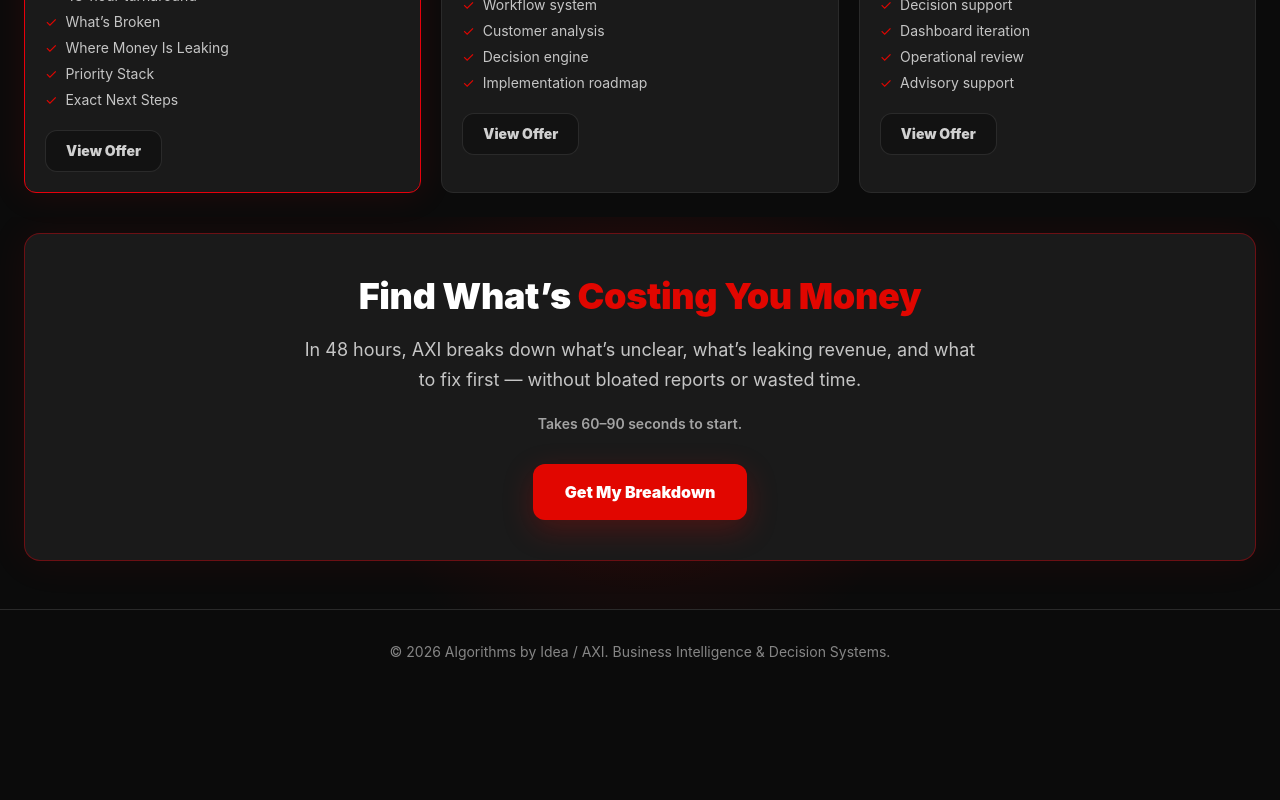
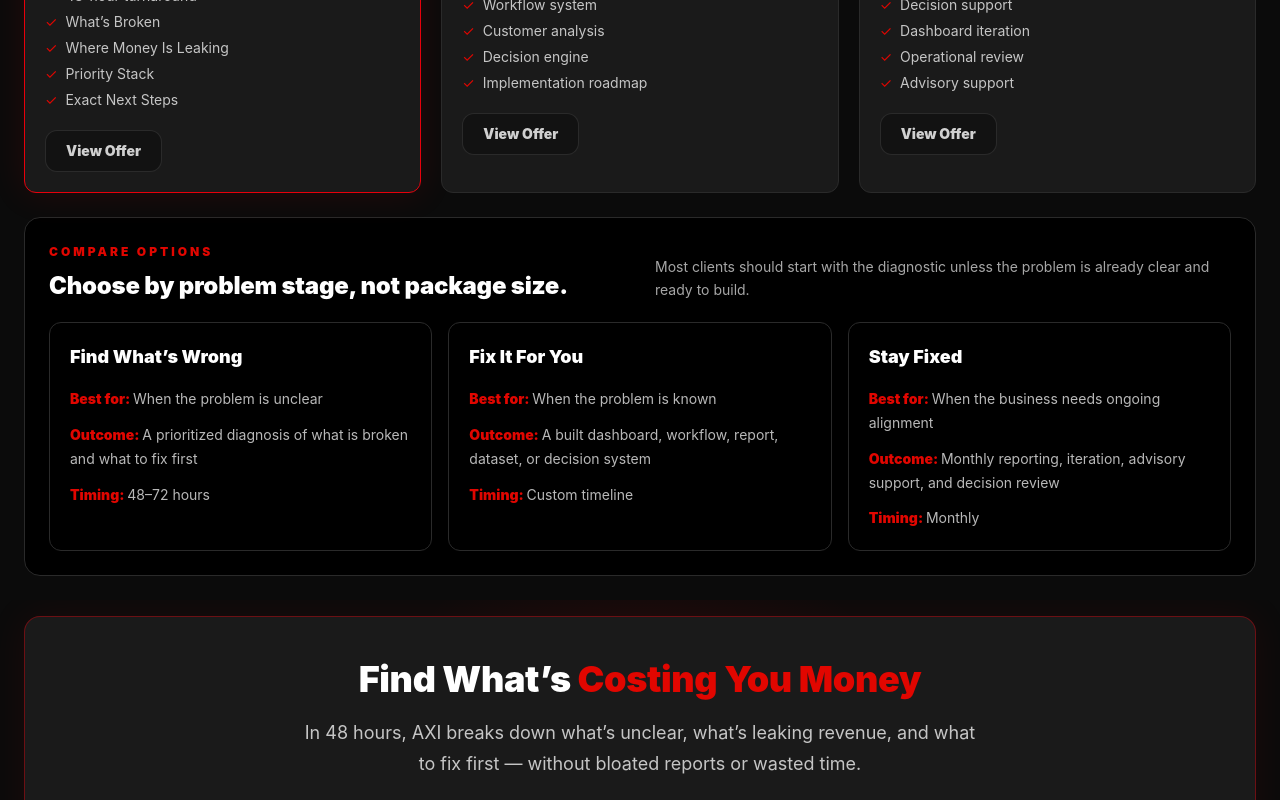
Before and after one commit to shawnfoster/axi, a React (Vite) app: page /pricing in a window 1280 px wide. Shown: the part 626-1426 px from the top of the page. Before the commit the page ends 1320 px from the top, so only its background shows below. Built offline with nearby package versions, Linux system fonts and the light colour scheme.

Commit message:
Add pricing comparison decision section

```diff
--- a/src/pages/Pricing.tsx
+++ b/src/pages/Pricing.tsx
@@ -2,6 +2,27 @@ import { Link } from "react-router-dom";
 import PageHeader from "../components/PageHeader";
 import CTA from "../components/CTA";
 import { offers } from "../data/offers";
+
+const comparison = [
+  {
+    name: "Find What’s Wrong",
+    bestFor: "When the problem is unclear",
+    outcome: "A prioritized diagnosis of what is broken and what to fix first",
+    timing: "48–72 hours",
+  },
+  {
+    name: "Fix It For You",
+    bestFor: "When the problem is known",
+    outcome: "A built dashboard, workflow, report, dataset, or decision system",
+    timing: "Custom timeline",
+  },
+  {
+    name: "Stay Fixed",
+    bestFor: "When the business needs ongoing alignment",
+    outcome: "Monthly reporting, iteration, advisory support, and decision review",
+    timing: "Monthly",
+  },
+];
 
 export default function Pricing() {
   return (
@@ -68,6 +89,50 @@ export default function Pricing() {
         ))}
       </section>
 
+      <section className="mx-auto max-w-7xl px-6 pb-6">
+        <div className="rounded-2xl border border-axi-border bg-black p-5 md:p-6">
+          <div className="mb-5 flex flex-col gap-3 md:flex-row md:items-end md:justify-between">
+            <div>
+              <p className="text-xs font-black uppercase tracking-[0.25em] text-axi-red">
+                Compare Options
+              </p>
+              <h2 className="mt-2 text-2xl font-black">
+                Choose by problem stage, not package size.
+              </h2>
+            </div>
+
+            <p className="max-w-xl text-sm leading-6 text-white/65">
+              Most clients should start with the diagnostic unless the problem is already clear and ready to build.
+            </p>
+          </div>
+
+          <div className="grid gap-4 lg:grid-cols-3">
+            {comparison.map((item) => (
+              <div
+                key={item.name}
+                className="rounded-xl border border-axi-border bg-axi-gray/70 p-5"
+              >
+                <h3 className="text-lg font-black">{item.name}</h3>
+                <div className="mt-4 space-y-3 text-sm">
+                  <p>
+                    <span className="font-black text-axi-red">Best for: </span>
+                    <span className="text-white/72">{item.bestFor}</span>
+                  </p>
+                  <p>
+                    <span className="font-black text-axi-red">Outcome: </span>
+                    <span className="text-white/72">{item.outcome}</span>
+                  </p>
+                  <p>
+                    <span className="font-black text-axi-red">Timing: </span>
+                    <span className="text-white/72">{item.timing}</span>
+                  </p>
+                </div>
+              </div>
+            ))}
+          </div>
+        </div>
+      </section>
+
       <CTA />
     </>
   );
```
